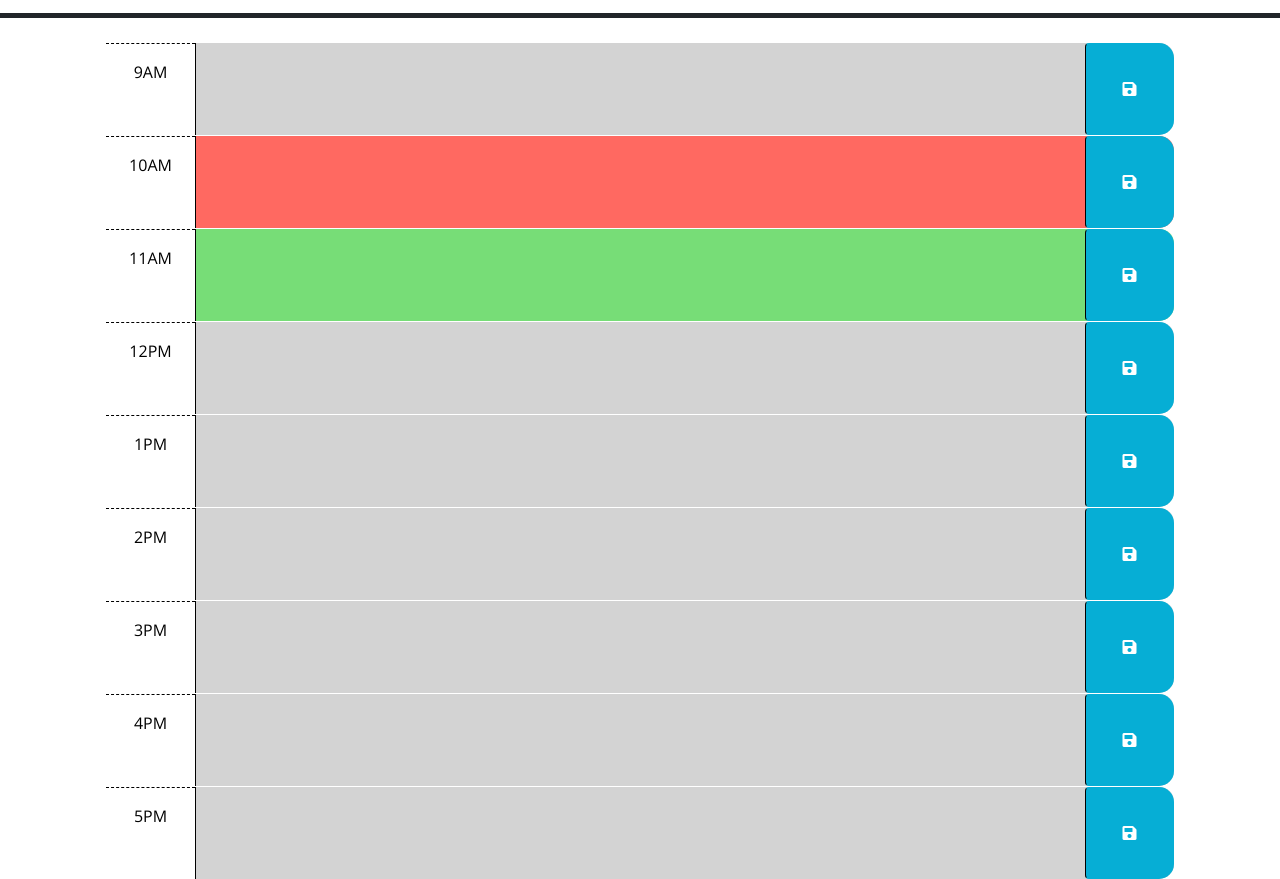
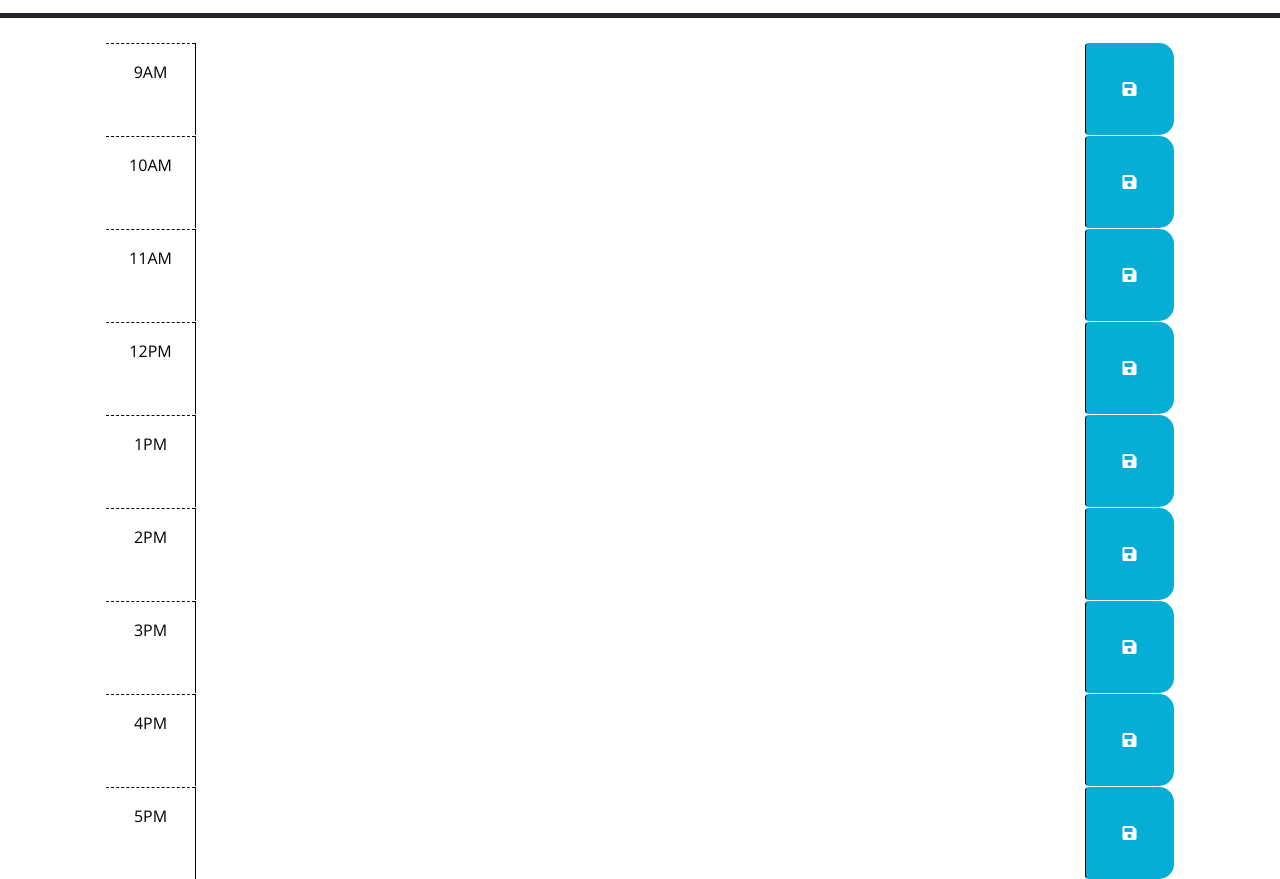
Before and after one commit to Christina2208/Work-Day-Scheduler, a plain HTML site: page index.html in a window 1280 px wide. Shown: the part 260-1139 px from the top of the page. Drawn offline with nearby package versions, Linux system fonts and the light colour scheme.

Commit message:
removed past,present&future classes

```diff
--- a/index.html
+++ b/index.html
@@ -40,7 +40,7 @@
         -->
 
     <!-- Example of a past time block. The "past" class adds a gray background color. -->
-    <div id="hour-9" class="row time-block past">
+    <div id="hour-9" class="row time-block">
         <div class="col-2 col-md-1 hour text-center py-3">9AM</div>
         <textarea class="col-8 col-md-10 description" rows="3"> </textarea>
         <button class="btn saveBtn col-2 col-md-1" aria-label="save">
@@ -49,7 +49,7 @@
     </div>
 
     <!-- Example of a a present time block. The "present" class adds a red background color. -->
-    <div id="hour-10" class="row time-block present">
+    <div id="hour-10" class="row time-block">
         <div class="col-2 col-md-1 hour text-center py-3">10AM</div>
         <textarea class="col-8 col-md-10 description" rows="3"> </textarea>
         <button class="btn saveBtn col-2 col-md-1" aria-label="save">
@@ -58,7 +58,7 @@
     </div>
 
     <!-- Example of a future time block. The "future" class adds a green background color. -->
-    <div id="hour-11" class="row time-block future">
+    <div id="hour-11" class="row time-block">
         <div class="col-2 col-md-1 hour text-center py-3">11AM</div>
         <textarea class="col-8 col-md-10 description" rows="3"> </textarea>
         <button class="btn saveBtn col-2 col-md-1" aria-label="save">
@@ -66,7 +66,7 @@
         </button>
     </div>
 
-    <div id="hour-12" class="row time-block past">
+    <div id="hour-12" class="row time-block">
         <div class="col-2 col-md-1 hour text-center py-3">12PM</div>
         <textarea class="col-8 col-md-10 description" rows="3"> </textarea>
         <button class="btn saveBtn col-2 col-md-1" aria-label="save">
@@ -74,7 +74,7 @@
         </button>
     </div>
 
-    <div id="hour-13" class="row time-block past">
+    <div id="hour-13" class="row time-block">
         <div class="col-2 col-md-1 hour text-center py-3">1PM</div>
         <textarea class="col-8 col-md-10 description" rows="3"> </textarea>
         <button class="btn saveBtn col-2 col-md-1" aria-label="save">
@@ -82,7 +82,7 @@
         </button>
     </div>
 
-    <div id="hour-14" class="row time-block past">
+    <div id="hour-14" class="row time-block">
         <div class="col-2 col-md-1 hour text-center py-3">2PM</div>
         <textarea class="col-8 col-md-10 description" rows="3"> </textarea>
         <button class="btn saveBtn col-2 col-md-1" aria-label="save">
@@ -90,7 +90,7 @@
         </button>
     </div>
 
-    <div id="hour-15" class="row time-block past">
+    <div id="hour-15" class="row time-block">
         <div class="col-2 col-md-1 hour text-center py-3">3PM</div>
         <textarea class="col-8 col-md-10 description" rows="3"> </textarea>
         <button class="btn saveBtn col-2 col-md-1" aria-label="save">
@@ -98,7 +98,7 @@
         </button>
     </div>
 
-    <div id="hour-16" class="row time-block past">
+    <div id="hour-16" class="row time-block">
         <div class="col-2 col-md-1 hour text-center py-3">4PM</div>
         <textarea class="col-8 col-md-10 description" rows="3"> </textarea>
         <button class="btn saveBtn col-2 col-md-1" aria-label="save">
@@ -106,7 +106,7 @@
         </button>
     </div>
 
-    <div id="hour-17" class="row time-block past">
+    <div id="hour-17" class="row time-block">
         <div class="col-2 col-md-1 hour text-center py-3">5PM</div>
         <textarea class="col-8 col-md-10 description" rows="3"> </textarea>
         <button class="btn saveBtn col-2 col-md-1" aria-label="save">
--- a/script.js
+++ b/script.js
@@ -6,6 +6,9 @@ $(function () {
 
 var todayDate = dayjs("2023-05-15").format("dddd, MMMM D, YYYY")
 $("#currentDay").text(todayDate);
+
+var now = dayjs()
+
 
 // TODO: Add a listener for click events on the save button. This code should
 // use the id in the containing time-block as a key to save the user input in
```
